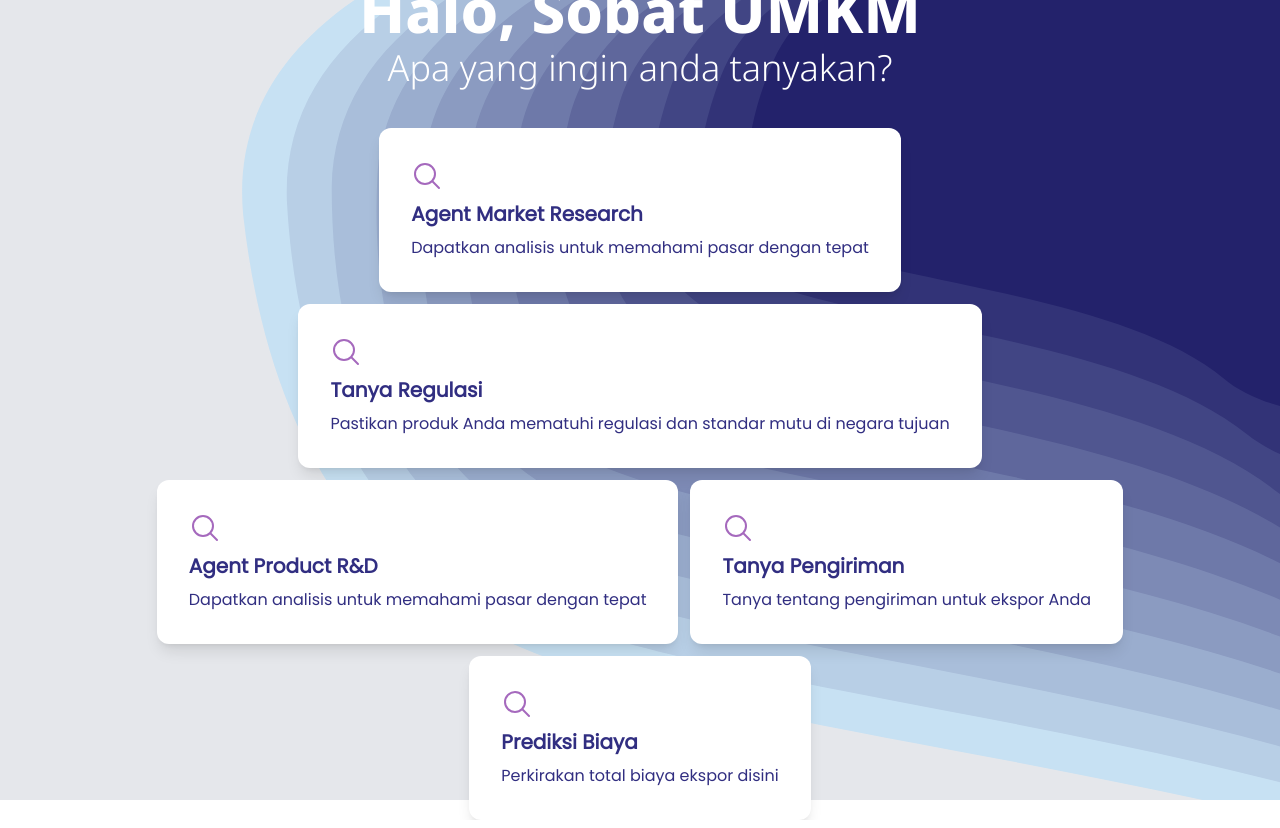
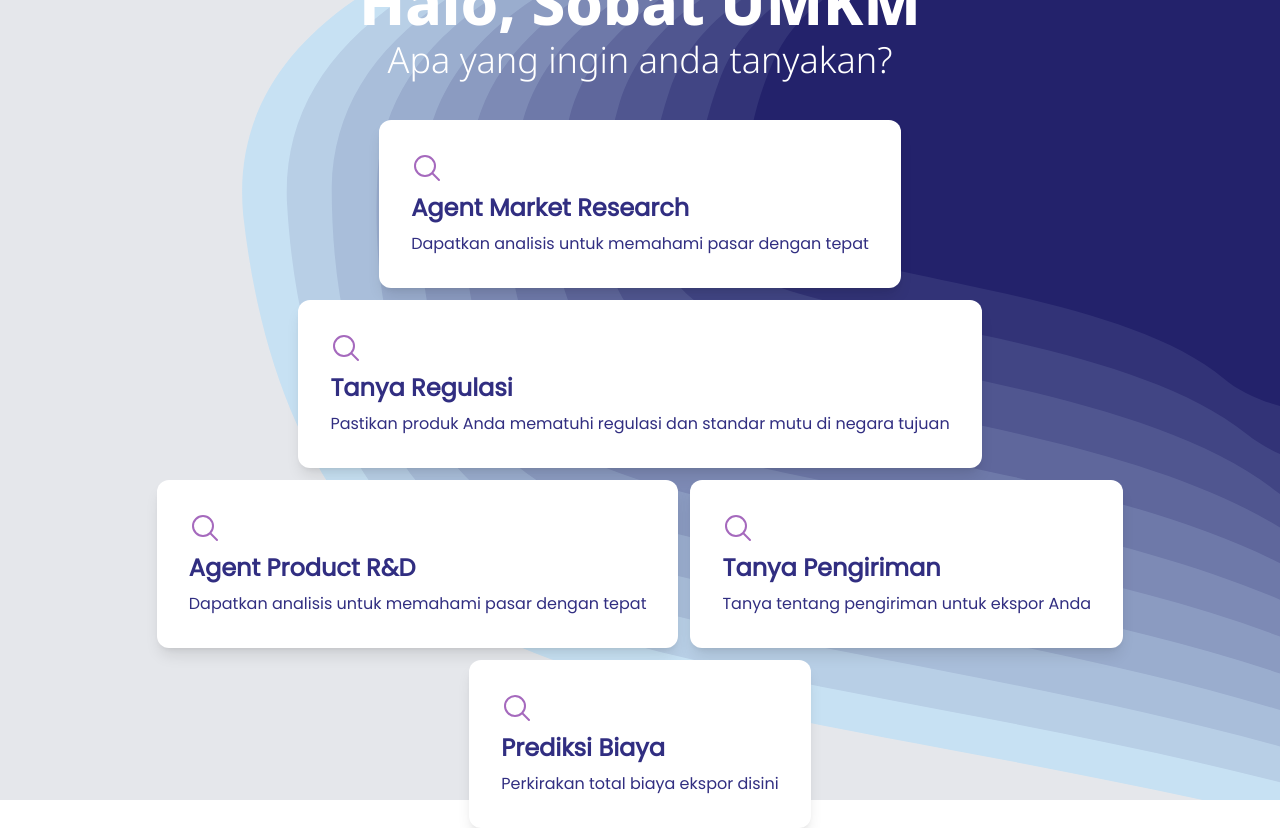
Before and after one commit to DaoistXuandu/export_gov_ai, a Next.js app: page /chat in a window 1280 px wide. Built offline with nearby package versions, Linux system fonts and the light colour scheme.

Commit message:
fix style

```diff
--- a/src/app/components/item.tsx
+++ b/src/app/components/item.tsx
@@ -25,7 +25,7 @@
         >
 
             <img src="/image/search.svg" className="w-5 h-5 md:w-8 md:h-8" alt="" />
-            <p className="font-bold text-xl text-left">
+            <p className="font-bold text-2xl text-left">
                 {text}
             </p>
             <p className="text-md">
```
